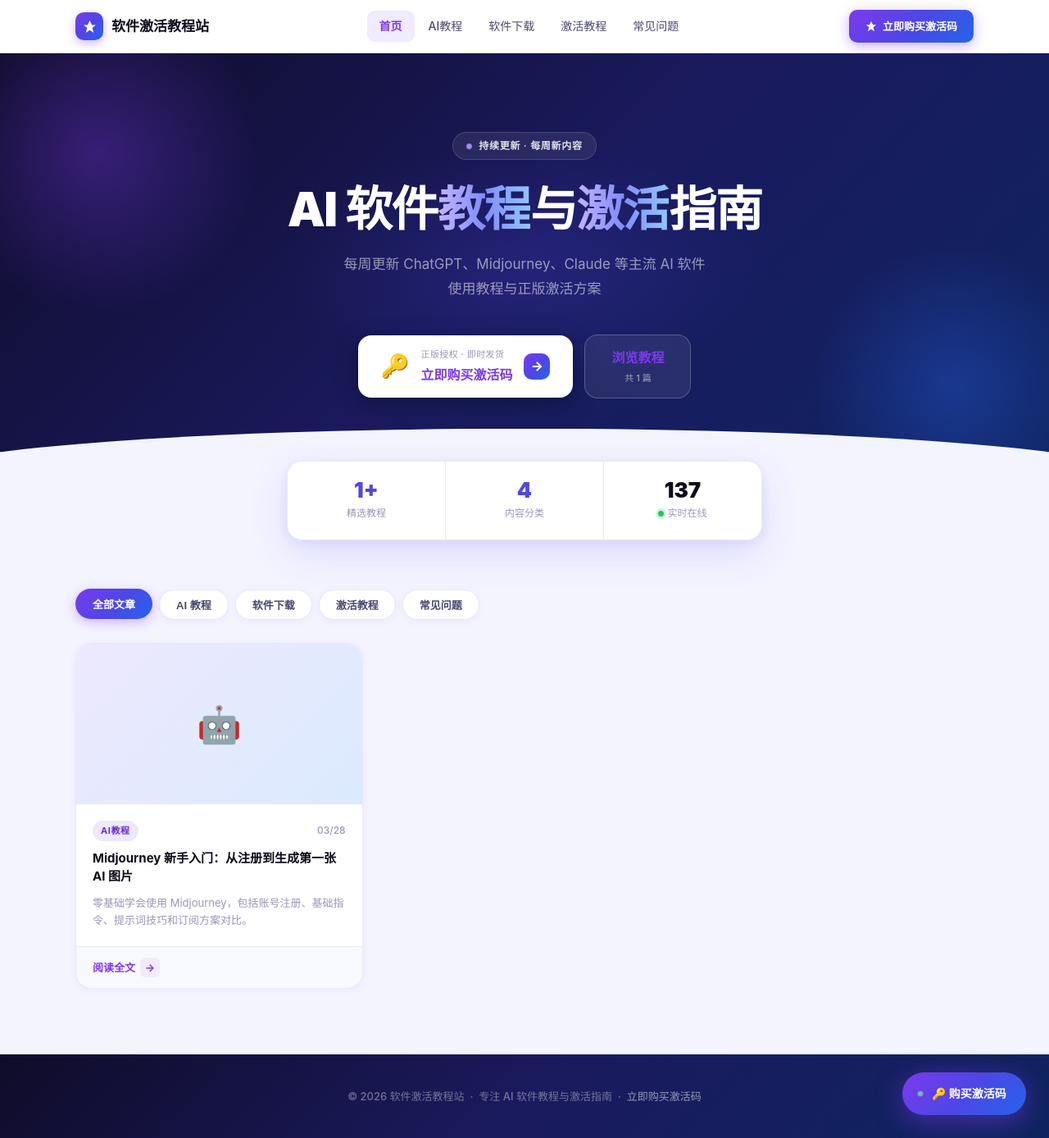
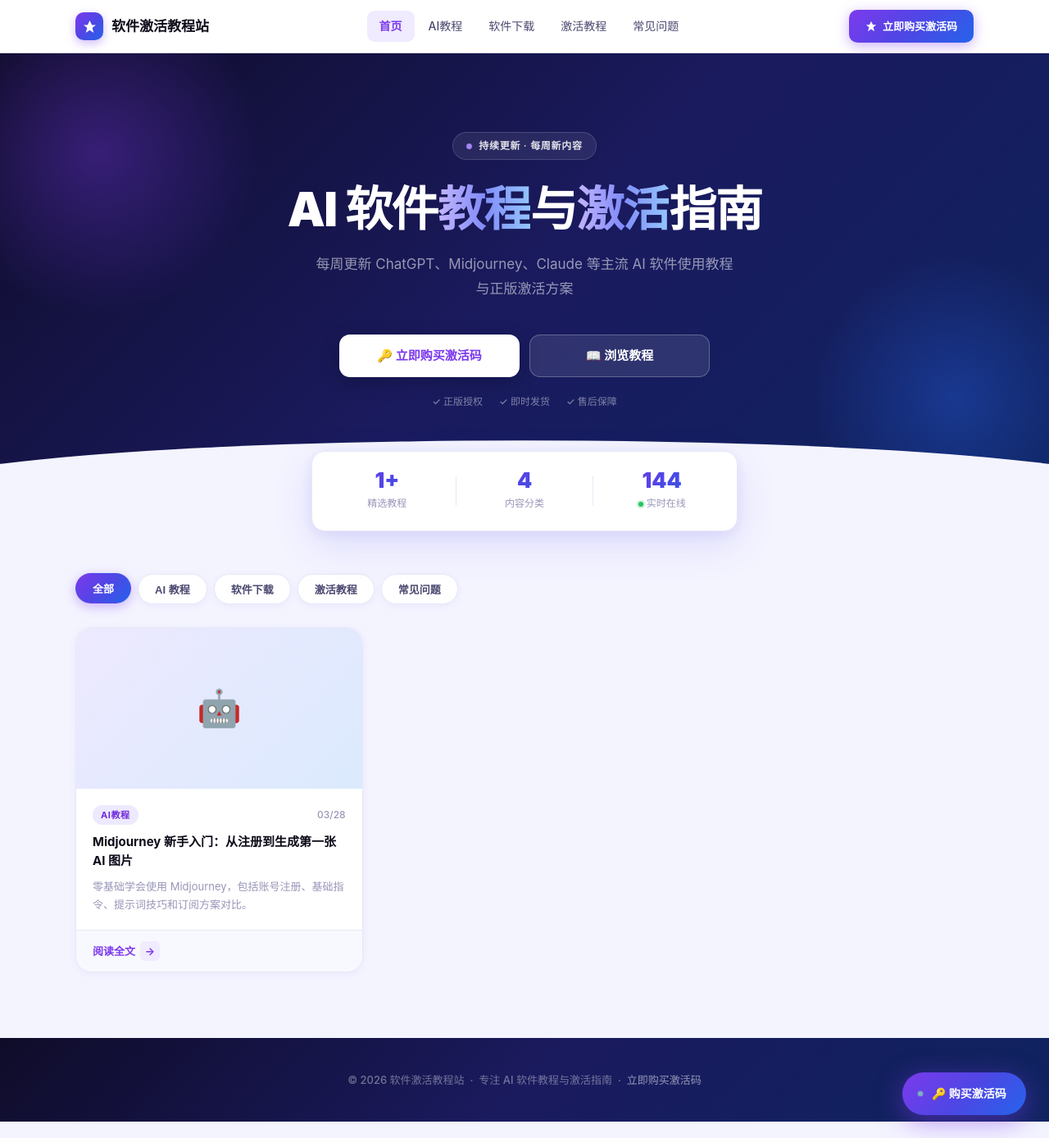
Before and after one commit to leo11hang/Kilian.github.io, a Jekyll site: the page built from index.html, in a window 1280 px wide and 1388 px high. Shown: the whole window at 82% size. Built offline with Jekyll 4.4.1, drawn with Linux system fonts in a browser that asks for light colours; a script that is not in the unit is left out; the list of posts is cut into pages by our own code.

Commit message:
Add files via upload

```diff
--- a/index.html
+++ b/index.html
@@ -6,38 +6,45 @@
 <section class="hero">
   <div class="hero-bg-orb-1"></div>
   <div class="hero-bg-orb-2"></div>
-  <div class="hero-bg-orb-3"></div>
   <div class="hero-inner">
     <div class="hero-badge"><span class="hero-badge-dot"></span>持续更新 · 每周新内容</div>
     <h1>AI 软件<span class="grad-text">教程</span>与<span class="grad-text">激活</span>指南</h1>
-    <p>每周更新 ChatGPT、Midjourney、Claude 等主流 AI 软件<br>使用教程与正版激活方案</p>
-    <div class="hero-actions">
-      <a class="btn-hero-primary" href="{{ site.activation_site }}" target="_blank" rel="noopener">
-        <span class="btn-icon">🔑</span>
-        <span class="btn-text">
-          <span class="btn-sub">正版授权 · 即时发货</span>
-          <span class="btn-main">立即购买激活码</span>
-        </span>
-        <span class="btn-arrow">→</span>
+    <p>每周更新 ChatGPT、Midjourney、Claude 等主流 AI 软件使用教程与正版激活方案</p>
+    <div class="hero-btns">
+      <a class="hbtn hbtn-primary" href="{{ site.activation_site }}" target="_blank" rel="noopener">
+        🔑 立即购买激活码
       </a>
-      <a class="btn-hero-secondary" href="#posts">
-        <span class="btn-main">浏览教程</span>
-        <span class="btn-sub-s">共 {{ site.posts | size }} 篇</span>
-      </a>
+      <a class="hbtn hbtn-ghost" href="#posts">📖 浏览教程</a>
+    </div>
+    <div class="hero-trust">
+      <span>✓ 正版授权</span>
+      <span>✓ 即时发货</span>
+      <span>✓ 售后保障</span>
     </div>
   </div>
 </section>
 
-<div class="stats-bar">
-  <div class="stat-item"><div class="stat-num">{{ site.posts | size }}+</div><div class="stat-label">精选教程</div></div>
-  <div class="stat-item"><div class="stat-num">4</div><div class="stat-label">内容分类</div></div>
-  <div class="stat-item">
-    <div class="stat-num" id="onlineCount" style="color:inherit;background:none;-webkit-text-fill-color:unset;">--</div>
-    <div class="stat-label"><span class="online-dot"></span>实时在线</div>
+<div class="stats-wrap">
+  <div class="stats-bar">
+    <div class="stat-item">
+      <div class="stat-num">{{ site.posts | size }}+</div>
+      <div class="stat-label">精选教程</div>
+    </div>
+    <div class="stat-divider"></div>
+    <div class="stat-item">
+      <div class="stat-num">4</div>
+      <div class="stat-label">内容分类</div>
+    </div>
+    <div class="stat-divider"></div>
+    <div class="stat-item">
+      <div class="stat-num online-num" id="onlineCount">--</div>
+      <div class="stat-label"><span class="online-dot"></span>实时在线</div>
+    </div>
   </div>
 </div>
 
-<div class="container" id="posts" style="padding-top:60px;">
+<div class="container" id="posts" style="padding-top:52px;">
+
   {% assign pinned = site.posts | where: "pinned", true %}
   {% if pinned.size > 0 %}
   <div class="pinned-section">
@@ -49,7 +56,7 @@
   {% endif %}
 
   <div class="cat-tabs">
-    <button class="cat-tab active" onclick="filterPosts('all',this)">全部文章</button>
+    <button class="cat-tab active" onclick="filterPosts('all',this)">全部</button>
     <button class="cat-tab" onclick="filterPosts('tutorial',this)">AI 教程</button>
     <button class="cat-tab" onclick="filterPosts('download',this)">软件下载</button>
     <button class="cat-tab" onclick="filterPosts('activation',this)">激活教程</button>
@@ -61,7 +68,7 @@
     {% for post in all_posts %}
     <a class="post-card" href="{{ post.url | relative_url }}" data-cat="{{ post.categories | first }}">
       <div class="post-cover">
-        {% if post.cover %}<img src="{{ post.cover | relative_url }}" alt="{{ post.title }}" loading="lazy" />
+        {% if post.cover %}<img src="{{ post.cover | relative_url }}" alt="{{ post.title }}" loading="lazy"/>
         {% else %}<div class="post-cover-placeholder">{% case post.categories[0] %}{% when 'tutorial' %}🤖{% when 'download' %}💾{% when 'activation' %}🔑{% when 'faq' %}❓{% else %}📄{% endcase %}</div>{% endif %}
       </div>
       <div class="post-body">
@@ -79,56 +86,85 @@
 </div>
 
 <style>
-/* Hero buttons redesign */
-.btn-hero-primary {
-  display: inline-flex; align-items: center; gap: 14px;
-  padding: 14px 28px; height: auto;
-  background: white; color: var(--accent);
-  border-radius: 16px; font-size: 15px; font-weight: 800;
-  box-shadow: 0 8px 32px rgba(0,0,0,0.22), 0 2px 8px rgba(0,0,0,0.1);
-  transition: transform 0.18s, box-shadow 0.18s;
-  text-align: left;
+/* Hero buttons — 完全重做，等宽对齐 */
+.hero-btns {
+  display: flex;
+  align-items: stretch;
+  justify-content: center;
+  gap: 12px;
+  margin-bottom: 20px;
+  flex-wrap: wrap;
 }
-.btn-hero-primary:hover { transform: translateY(-3px); box-shadow: 0 16px 40px rgba(0,0,0,0.28); }
-.btn-icon { font-size: 28px; flex-shrink: 0; }
-.btn-text { display: flex; flex-direction: column; gap: 2px; }
-.btn-sub { font-size: 11px; font-weight: 500; color: var(--text-muted); letter-spacing: 0.04em; }
-.btn-main { font-size: 16px; font-weight: 800; color: var(--accent); }
-.btn-arrow {
-  width: 32px; height: 32px; border-radius: 10px;
-  background: var(--grad); color: white;
+.hbtn {
+  display: inline-flex; align-items: center; justify-content: center;
+  width: 220px; height: 52px;
+  border-radius: 13px;
+  font-size: 15px; font-weight: 700;
+  transition: transform 0.15s, box-shadow 0.15s, background 0.15s;
+  white-space: nowrap;
+}
+.hbtn-primary {
+  background: white;
+  color: var(--accent);
+  box-shadow: 0 6px 24px rgba(0,0,0,0.2);
+}
+.hbtn-primary:hover { transform: translateY(-2px); box-shadow: 0 12px 32px rgba(0,0,0,0.28); }
+.hbtn-ghost {
+  background: rgba(255,255,255,0.1);
+  border: 1.5px solid rgba(255,255,255,0.25);
+  color: white;
+}
+.hbtn-ghost:hover { background: rgba(255,255,255,0.18); transform: translateY(-2px); }
+
+/* Trust bar */
+.hero-trust {
   display: flex; align-items: center; justify-content: center;
-  font-size: 16px; flex-shrink: 0;
-  transition: transform 0.18s;
+  gap: 20px; flex-wrap: wrap;
+  font-size: 12px; color: rgba(255,255,255,0.45); font-weight: 500;
 }
-.btn-hero-primary:hover .btn-arrow { transform: translateX(3px); }
 
-.btn-hero-secondary {
-  display: inline-flex; flex-direction: column; align-items: center; justify-content: center;
-  gap: 2px; padding: 14px 32px; height: auto;
-  background: rgba(255,255,255,0.08);
-  border: 1.5px solid rgba(255,255,255,0.22);
-  color: white; border-radius: 16px;
-  transition: background 0.15s, border-color 0.15s, transform 0.15s;
+/* Stats redesign */
+.stats-wrap {
+  display: flex; justify-content: center;
+  padding: 0 1.5rem;
+  margin-top: -26px;
+  position: relative; z-index: 2;
 }
-.btn-hero-secondary:hover { background: rgba(255,255,255,0.16); border-color: rgba(255,255,255,0.4); transform: translateY(-2px); }
-.btn-hero-secondary .btn-main { font-size: 16px; font-weight: 700; }
-.btn-sub-s { font-size: 11px; opacity: 0.55; font-weight: 500; }
-
-/* online dot */
+.stats-bar {
+  display: flex; align-items: center;
+  background: white;
+  border-radius: 16px;
+  box-shadow: var(--shadow-lg);
+  border: 1px solid var(--border);
+  padding: 0 8px;
+  overflow: hidden;
+  width: 100%; max-width: 520px;
+}
+.stat-item {
+  flex: 1; padding: 22px 16px; text-align: center;
+  border-right: none;
+}
+.stat-divider {
+  width: 1px; height: 36px;
+  background: var(--border); flex-shrink: 0;
+}
+.stat-num {
+  font-size: 26px; font-weight: 900; line-height: 1;
+  background: var(--grad); -webkit-background-clip: text; -webkit-text-fill-color: transparent; background-clip: text;
+}
+.online-num {
+  background: var(--grad); -webkit-background-clip: text; -webkit-text-fill-color: transparent; background-clip: text;
+}
+.stat-label { font-size: 12px; color: var(--text-muted); margin-top: 5px; font-weight: 500; }
 .online-dot {
-  display: inline-block; width: 7px; height: 7px;
-  background: #22c55e; border-radius: 50%; margin-right: 4px; vertical-align: middle;
-  animation: pulse-green 1.8s ease infinite;
+  display: inline-block; width: 6px; height: 6px;
+  background: #22c55e; border-radius: 50%;
+  margin-right: 4px; vertical-align: middle;
+  animation: pg 1.8s ease infinite;
 }
-@keyframes pulse-green {
+@keyframes pg {
   0%,100% { box-shadow: 0 0 0 0 rgba(34,197,94,0.5); }
-  50% { box-shadow: 0 0 0 5px rgba(34,197,94,0); }
-}
-#onlineCount {
-  font-size: 26px; font-weight: 900;
-  background: var(--grad); -webkit-background-clip: text; -webkit-text-fill-color: transparent; background-clip: text;
-  line-height: 1;
+  50% { box-shadow: 0 0 0 4px rgba(34,197,94,0); }
 }
 </style>
 
```
Also changed, not shown: other parts of index.html (+3 -5 lines).
